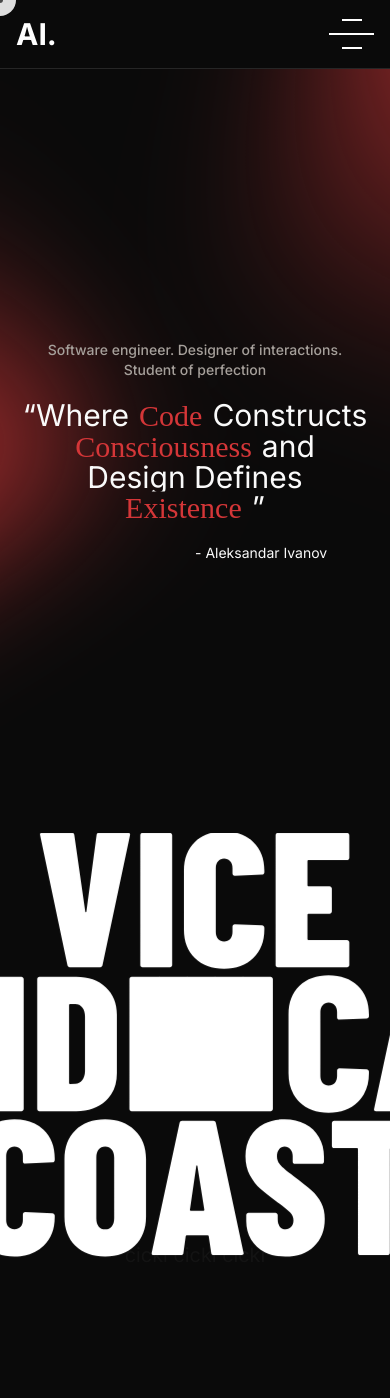
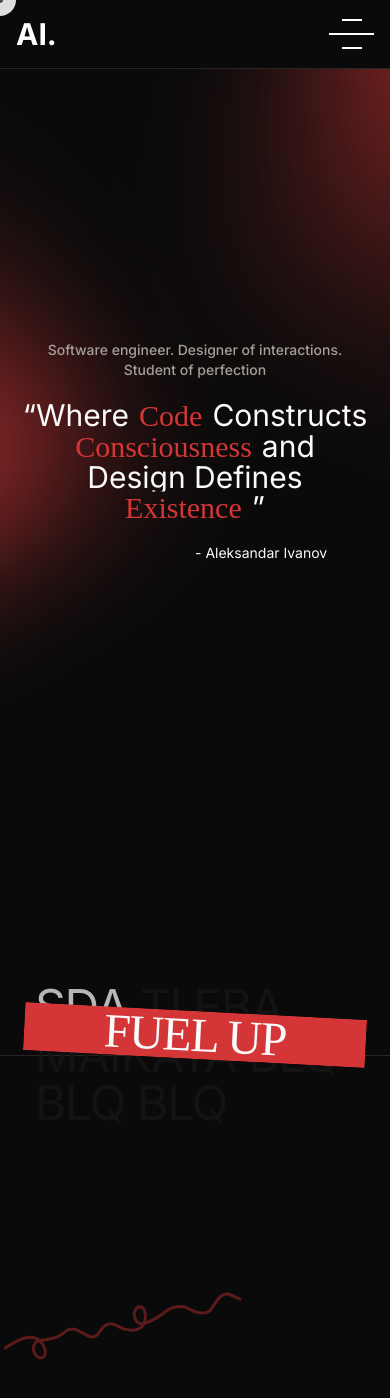
Before and after one commit to frontend-alex/aiivanov.dev, a Next.js app: page / in a window 390 px wide. Shown: the top 1398 px of the page. Built offline with nearby package versions, Linux system fonts and the light colour scheme; a web font is replaced by a local one.

Commit message:
feat: push to prodv2

```diff
--- a/src/app/page.tsx
+++ b/src/app/page.tsx
@@ -24,9 +24,11 @@ const Page = () => {
         <Navbar />
         <Header isLoading={isLoading} />
 
+        {/* Text Section */}
+        <SectionText />
+
         {/* Scroll Reveal Section */}
         <ScrollReveal
-          logoImage={<SectionText />}
           initialScale={100}
           scrollDistance={2}
         />
--- a/src/components/scroll/ScrollReveal.tsx
+++ b/src/components/scroll/ScrollReveal.tsx
@@ -99,6 +99,19 @@ export const ScrollReveal = ({
 
   useGSAP(() => {
     if (!svgOverlayRef.current || !logoMaskRef.current) return;
+
+    // Disable animations on mobile for performance
+    const isMobile = window.innerWidth < 768;
+    if (isMobile) {
+      // Just show content, no animations
+      if (heroImgContainerRef.current) {
+        gsap.set(heroImgContainerRef.current, { opacity: 1, scale: 1 });
+      }
+      gsap.set([heroImgLogoRef.current, heroImgCopyRef.current], { opacity: 1 });
+      gsap.set(svgOverlayRef.current, { opacity: 0 });
+      gsap.set(overlayCopyRef.current, { opacity: 0 });
+      return;
+    }
 
     // Set overlay initial styles
     const overlay = svgOverlayRef.current;
@@ -220,9 +233,6 @@ export const ScrollReveal = ({
       {/* Hero logo */}
       <div
         ref={heroImgLogoRef}
-        className="will-change-[opacity]"
-        style={{
-        }}
       >
         {logoImage}
       </div>
@@ -240,7 +250,7 @@ export const ScrollReveal = ({
       {/* Fade overlay */}
       <div
         ref={fadeOverlayRef}
-        className="absolute top-0 left-0 w-full h-full bg-black dark:bg-white will-change-[opacity]"
+        className="absolute top-0 left-0 w-full h-full bg-white will-change-[opacity]"
         style={{ opacity: 0 }}
       />
 
@@ -282,9 +292,10 @@ export const ScrollReveal = ({
           top: '50%',
           left: '50%',
           transform: 'translate(-50%, -50%)',
+          opacity: 0,
         }}
       >
-          <h1>cicki cicki cicki</h1>
+        <h1 className="text-6xl md:text-8xl font-bold uppercase">Animation Complete</h1>
       </div>
     </section>
   );
```
